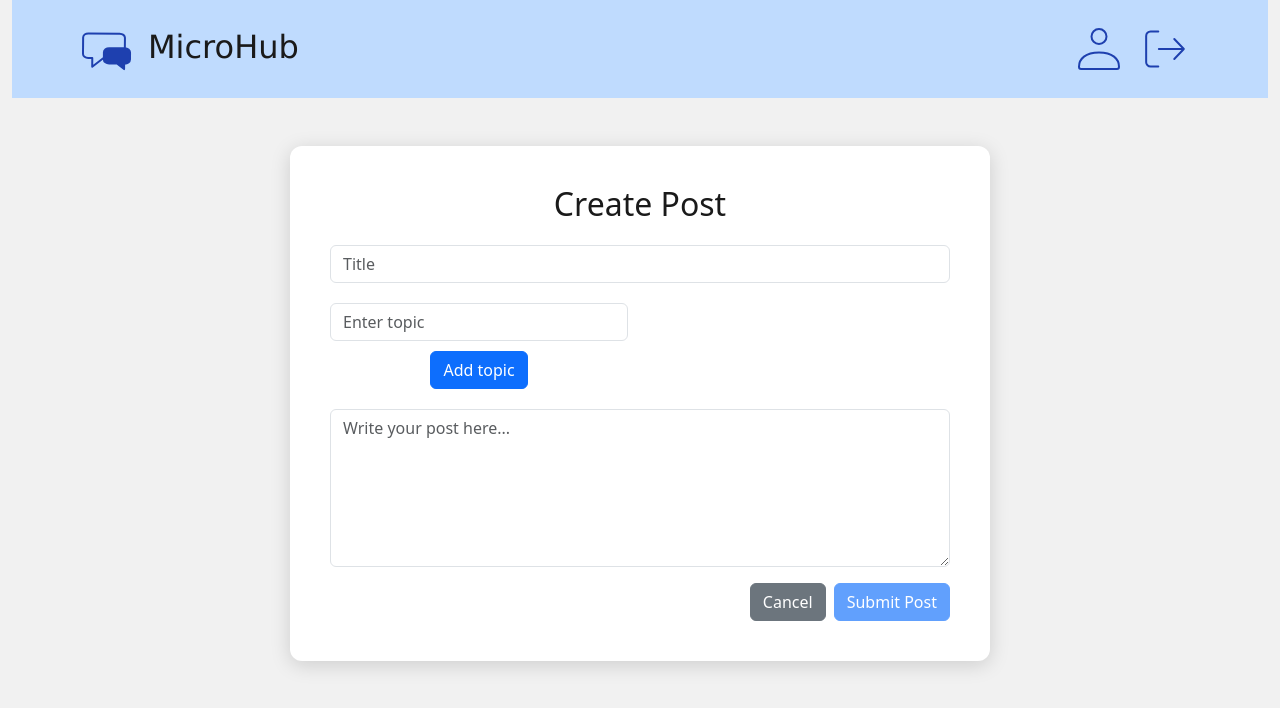
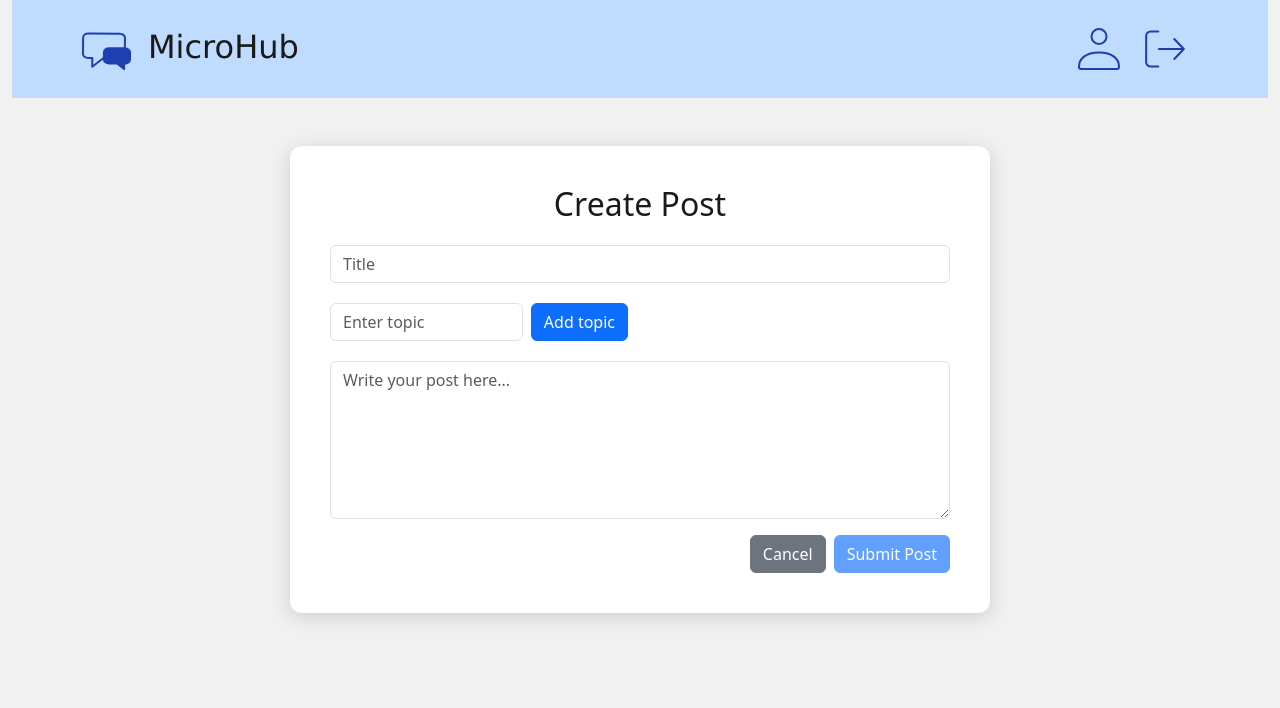
Before and after one commit to RSO-Projekt-Skupina-2/MicroHub, a React (Vite) app: page /newPost in a window 1280 px wide. Shown: the top 708 px of the page. Built offline with nearby package versions, Linux system fonts and the light colour scheme.

Commit message:
button alignment fix

```diff
--- a/src/components/chooseTopics.tsx
+++ b/src/components/chooseTopics.tsx
@@ -1,5 +1,5 @@
 import { useState } from "react";
-import { Button, Form, Row, Col } from "react-bootstrap";
+import { Button, Form, Row, Col, InputGroup } from "react-bootstrap";
 import TopicCard from "./topicCard";
 
 interface ChooseTopicsProps {
@@ -35,8 +35,10 @@ function ChooseTopics({ onTopicsUpdate }: ChooseTopicsProps) {
         <>
             <Row style={{ marginBottom: "20px", marginTop: "20px" }}>
                 <Col>
-                    <Form.Control type="text" value={topic} placeholder="Enter topic" onChange={(e) => { setTopic(e.target.value) }} />
-                    <Button onClick={() => { addTopic(topic) }} style={{ marginTop: "10px" }}>Add topic</Button>
+                    <div className="d-flex gap-2 align-items-center">
+                        <Form.Control type="text" value={topic} placeholder="Enter topic" onChange={(e) => { setTopic(e.target.value) }} />
+                        <Button style={{ whiteSpace: "nowrap" }} onClick={() => { addTopic(topic) }}>Add topic</Button>
+                    </div>
                 </Col>
                 <Col>
                     {topics.map(topic => (
```
